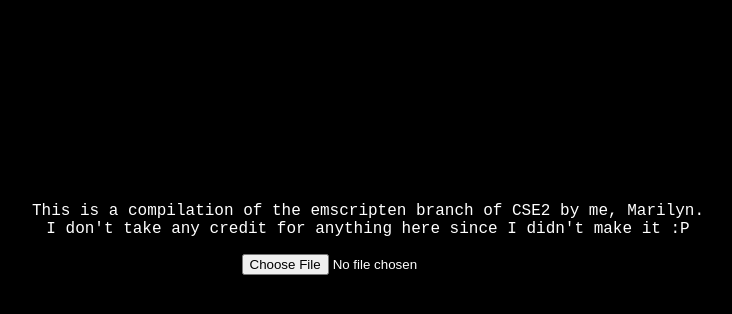
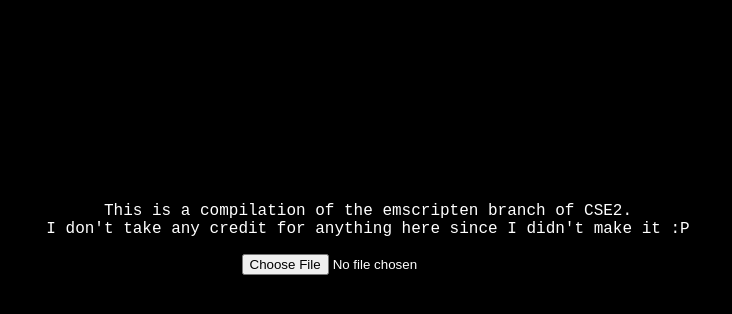
Before and after one commit to supeki/CSE2, a plain HTML site: page CSE2/CSE2_debug.html in a window 1280 px wide. Shown: the part 80-394 px from the top of the page, without its empty margins (272-1004 px from the left). Drawn offline with nearby package versions, Linux system fonts and the light colour scheme; no server answers.

Commit message:
Update CSE2_debug.html

```diff
--- a/CSE2/CSE2_debug.html
+++ b/CSE2/CSE2_debug.html
@@ -103,7 +103,7 @@
 	<br/>
     <div class='content' style='text-align:center;font-family:"Courier New";'>
 		<p style="color: white;">
-			This is a compilation of the emscripten branch of CSE2 by me, Marilyn.<br>
+			This is a compilation of the emscripten branch of CSE2.<br>
 			I don't take any credit for anything here since I didn't make it :P
 		</p>
 		<input type="file" id="profile" style="color: white;" onchange="loadFile(this)"/>
```
